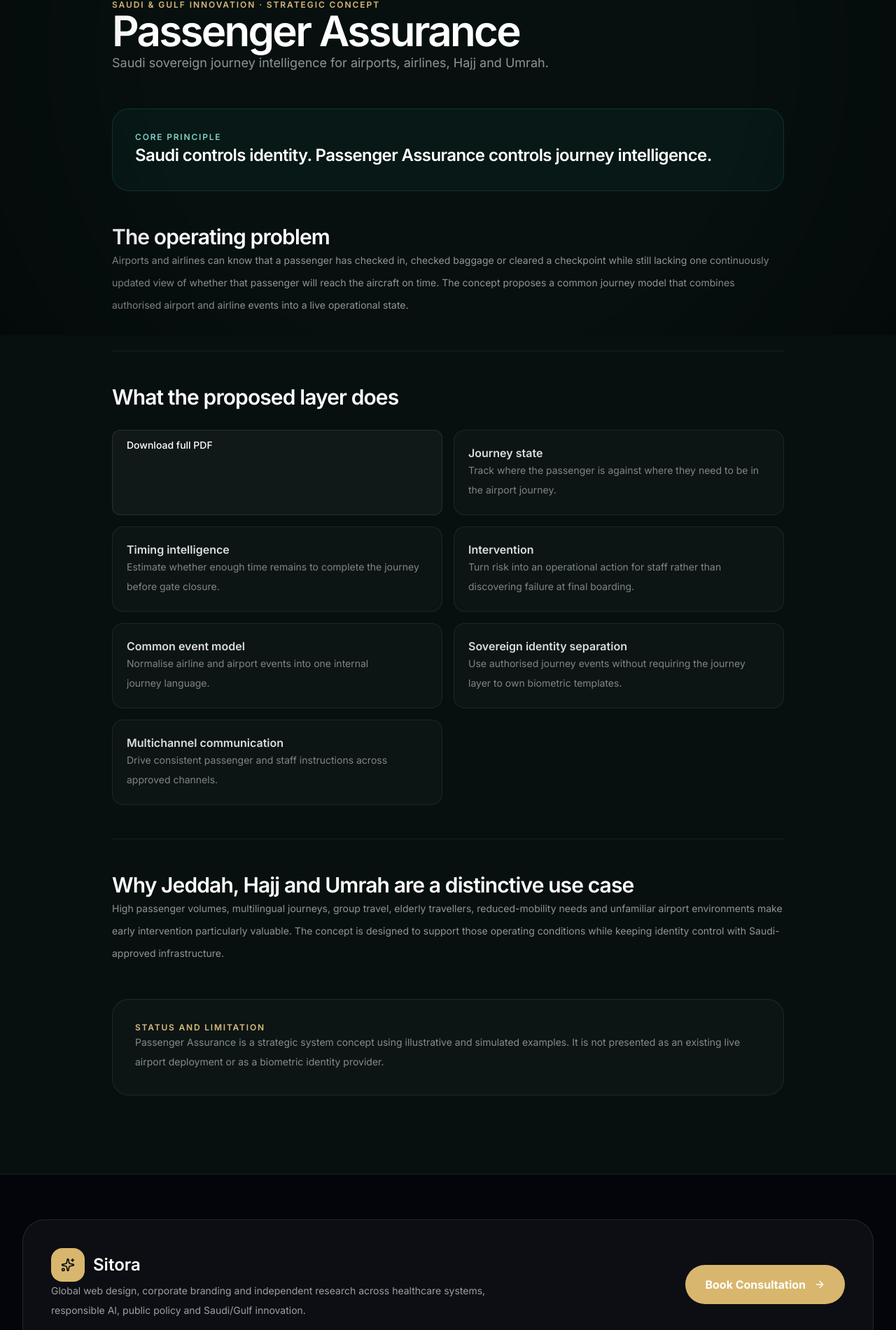
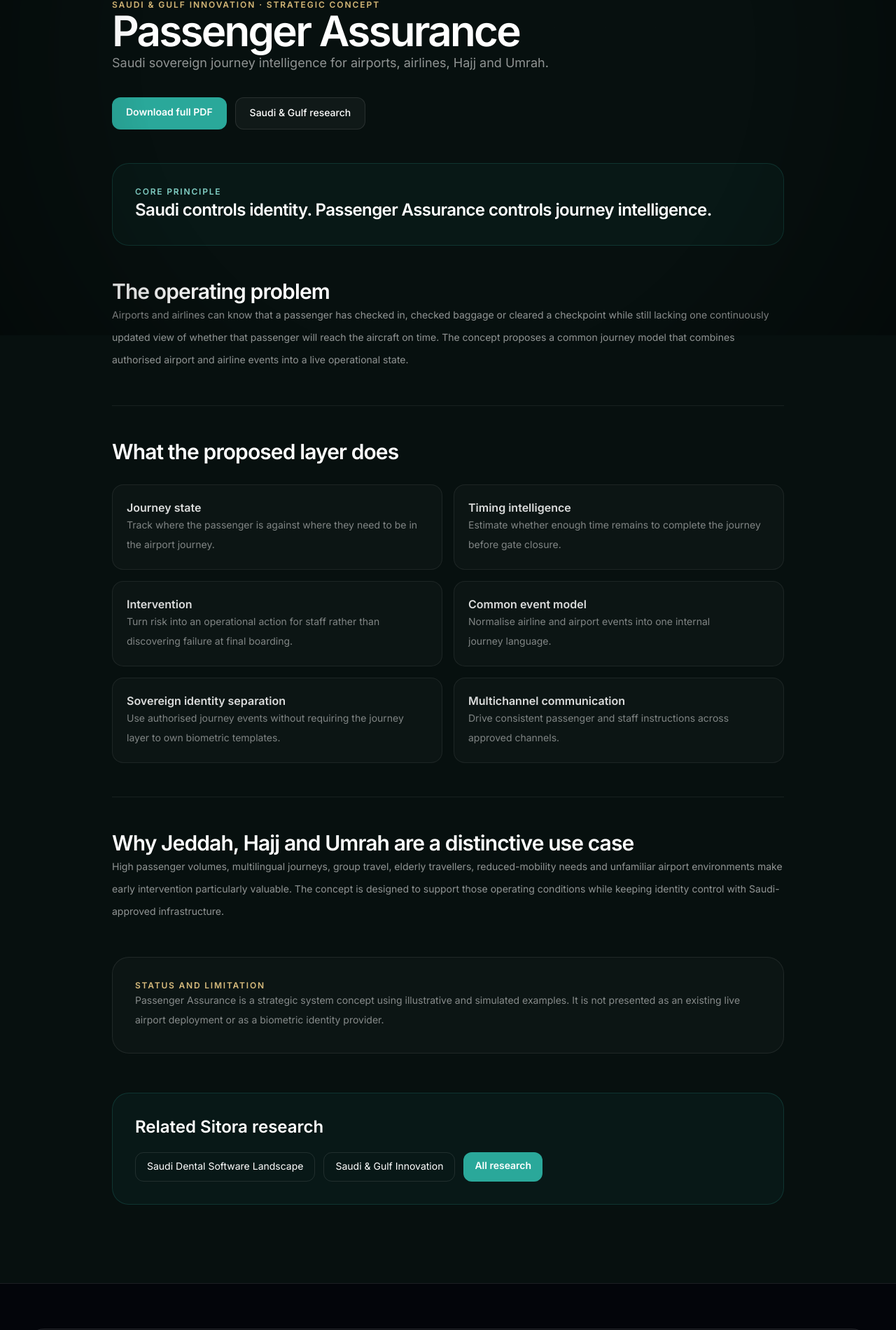
Before and after one commit to Nylon1/SitoraBrandingagency, a Next.js app: page /research/passenger-assurance-saudi in a window 1280 px wide. Shown: the part 321-2221 px from the top of the page at 70% size. Built offline with nearby package versions, Linux system fonts and the light colour scheme; a web font is replaced by a local one.

Commit message:
Add structured data and social SEO to Passenger Assurance research

```diff
--- a/app/research/passenger-assurance-saudi/page.tsx
+++ b/app/research/passenger-assurance-saudi/page.tsx
@@ -1,45 +1,115 @@
 import type { Metadata } from "next";
 import Link from "next/link";
 
+const title = "Passenger Assurance | Saudi Journey Intelligence";
+const description =
+  "A strategic concept for Saudi sovereign journey intelligence across airports, airlines, Hajj and Umrah operations.";
+const url = "https://sitora.co.uk/research/passenger-assurance-saudi";
+
 export const metadata: Metadata = {
-  title: "Passenger Assurance | Saudi Journey Intelligence",
-  description: "A strategic concept for Saudi sovereign journey intelligence across airports, airlines, Hajj and Umrah operations.",
+  title,
+  description,
   alternates: { canonical: "/research/passenger-assurance-saudi" },
+  openGraph: {
+    title: "Passenger Assurance",
+    description,
+    url,
+    siteName: "Sitora",
+    type: "article",
+    locale: "en_GB",
+  },
+  twitter: {
+    card: "summary_large_image",
+    title: "Passenger Assurance",
+    description,
+  },
   robots: { index: true, follow: true },
+};
+
+const schema = {
+  "@context": "https://schema.org",
+  "@type": "Article",
+  headline: "Passenger Assurance: Saudi Sovereign Journey Intelligence",
+  description,
+  datePublished: "2026-08-13",
+  dateModified: "2026-08-14",
+  author: { "@type": "Organization", name: "Sitora" },
+  publisher: { "@type": "Organization", name: "Sitora" },
+  mainEntityOfPage: url,
+  url,
+  about: [
+    "Airport operations",
+    "Passenger journey intelligence",
+    "Hajj and Umrah travel",
+    "Saudi digital infrastructure",
+  ],
 };
 
 export default function Page() {
   return (
     <main className="min-h-screen bg-[#07100f] text-white">
+      <script
+        type="application/ld+json"
+        dangerouslySetInnerHTML={{ __html: JSON.stringify(schema) }}
+      />
+
       <div className="mx-auto max-w-5xl px-5 py-20 md:px-8 md:py-28">
-        <Link href="/research" className="text-xs font-semibold uppercase tracking-[0.16em] text-[#7acdc3]">← Sitora Research</Link>
-        <div className="mt-8 text-xs font-semibold uppercase tracking-[0.16em] text-[#d7b978]">Saudi & Gulf innovation · Strategic concept</div>
-        <h1 className="mt-4 text-4xl font-semibold tracking-[-0.045em] md:text-6xl">Passenger Assurance</h1>
-        <p className="mt-5 max-w-4xl text-lg leading-8 text-white/55">Saudi sovereign journey intelligence for airports, airlines, Hajj and Umrah.</p>
+        <Link
+          href="/research"
+          className="text-xs font-semibold uppercase tracking-[0.16em] text-[#7acdc3]"
+        >
+          ← Sitora Research
+        </Link>
+        <div className="mt-8 text-xs font-semibold uppercase tracking-[0.16em] text-[#d7b978]">
+          Saudi & Gulf innovation · Strategic concept
+        </div>
+        <h1 className="mt-4 text-4xl font-semibold tracking-[-0.045em] md:text-6xl">
+          Passenger Assurance
+        </h1>
+        <p className="mt-5 max-w-4xl text-lg leading-8 text-white/55">
+          Saudi sovereign journey intelligence for airports, airlines, Hajj and Umrah.
+        </p>
+
+        <div className="mt-8 flex flex-wrap gap-3">
+          <a
+            href="/downloads/Passenger_Assurance_Sovereign_Biometric_Report_Comms_Update.pdf"
+            target="_blank"
+            rel="noreferrer"
+            className="rounded-xl bg-[#2aa89a] px-5 py-3 text-sm font-semibold text-[#04110f]"
+          >
+            Download full PDF
+          </a>
+          <Link
+            href="/research/saudi-gulf-innovation"
+            className="rounded-xl border border-white/10 bg-white/[0.04] px-5 py-3 text-sm font-medium text-white/70"
+          >
+            Saudi & Gulf research
+          </Link>
+        </div>
 
         <section className="mt-12 rounded-3xl border border-[#2aa89a]/20 bg-[#2aa89a]/[0.05] p-6 md:p-8">
-          <div className="text-xs font-semibold uppercase tracking-[0.15em] text-[#82d0c6]">Core principle</div>
-          <p className="mt-3 text-2xl font-semibold leading-9 tracking-[-0.025em]">Saudi controls identity. Passenger Assurance controls journey intelligence.</p>
+          <div className="text-xs font-semibold uppercase tracking-[0.15em] text-[#82d0c6]">
+            Core principle
+          </div>
+          <p className="mt-3 text-2xl font-semibold leading-9 tracking-[-0.025em]">
+            Saudi controls identity. Passenger Assurance controls journey intelligence.
+          </p>
         </section>
 
         <section className="py-12 text-sm leading-8 text-white/55">
-          <h2 className="mb-5 text-3xl font-semibold tracking-[-0.03em] text-white">The operating problem</h2>
-          <p>Airports and airlines can know that a passenger has checked in, checked baggage or cleared a checkpoint while still lacking one continuously updated view of whether that passenger will reach the aircraft on time. The concept proposes a common journey model that combines authorised airport and airline events into a live operational state.</p>
+          <h2 className="mb-5 text-3xl font-semibold tracking-[-0.03em] text-white">
+            The operating problem
+          </h2>
+          <p>
+            Airports and airlines can know that a passenger has checked in, checked baggage or cleared a checkpoint while still lacking one continuously updated view of whether that passenger will reach the aircraft on time. The concept proposes a common journey model that combines authorised airport and airline events into a live operational state.
+          </p>
         </section>
 
         <section className="border-t border-white/[0.07] py-12">
-          <h2 className="text-3xl font-semibold tracking-[-0.03em]">What the proposed layer does</h2>
+          <h2 className="text-3xl font-semibold tracking-[-0.03em]">
+            What the proposed layer does
+          </h2>
           <div className="mt-7 grid gap-4 md:grid-cols-2">
-
-            <a
-  href="/downloads/Passenger_Assurance_Sovereign_Biometric_Report_Comms_Update.pdf"
-  target="_blank"
-  rel="noreferrer"
-  className="rounded-xl border border-white/10 bg-white/[0.04] px-5 py-3 text-sm font-medium text-white/70 transition hover:bg-white/[0.08] hover:text-white"
->
-  Download full PDF
-</a>
-
             {[
               ["Journey state", "Track where the passenger is against where they need to be in the airport journey."],
               ["Timing intelligence", "Estimate whether enough time remains to complete the journey before gate closure."],
@@ -47,9 +117,12 @@ export default function Page() {
               ["Common event model", "Normalise airline and airport events into one internal journey language."],
               ["Sovereign identity separation", "Use authorised journey events without requiring the journey layer to own biometric templates."],
               ["Multichannel communication", "Drive consistent passenger and staff instructions across approved channels."],
-            ].map(([title, body]) => (
-              <div key={title} className="rounded-2xl border border-white/[0.07] bg-white/[0.025] p-5">
-                <h3 className="font-semibold text-white/85">{title}</h3>
+            ].map(([itemTitle, body]) => (
+              <div
+                key={itemTitle}
+                className="rounded-2xl border border-white/[0.07] bg-white/[0.025] p-5"
+              >
+                <h3 className="font-semibold text-white/85">{itemTitle}</h3>
                 <p className="mt-2 text-sm leading-7 text-white/48">{body}</p>
               </div>
             ))}
@@ -57,13 +130,36 @@ export default function Page() {
         </section>
 
         <section className="border-t border-white/[0.07] py-12 text-sm leading-8 text-white/55">
-          <h2 className="mb-5 text-3xl font-semibold tracking-[-0.03em] text-white">Why Jeddah, Hajj and Umrah are a distinctive use case</h2>
-          <p>High passenger volumes, multilingual journeys, group travel, elderly travellers, reduced-mobility needs and unfamiliar airport environments make early intervention particularly valuable. The concept is designed to support those operating conditions while keeping identity control with Saudi-approved infrastructure.</p>
+          <h2 className="mb-5 text-3xl font-semibold tracking-[-0.03em] text-white">
+            Why Jeddah, Hajj and Umrah are a distinctive use case
+          </h2>
+          <p>
+            High passenger volumes, multilingual journeys, group travel, elderly travellers, reduced-mobility needs and unfamiliar airport environments make early intervention particularly valuable. The concept is designed to support those operating conditions while keeping identity control with Saudi-approved infrastructure.
+          </p>
         </section>
 
         <section className="rounded-3xl border border-white/[0.08] bg-white/[0.025] p-6 md:p-8">
-          <div className="text-xs font-semibold uppercase tracking-[0.15em] text-[#d9bc7d]">Status and limitation</div>
-          <p className="mt-3 text-sm leading-7 text-white/50">Passenger Assurance is a strategic system concept using illustrative and simulated examples. It is not presented as an existing live airport deployment or as a biometric identity provider.</p>
+          <div className="text-xs font-semibold uppercase tracking-[0.15em] text-[#d9bc7d]">
+            Status and limitation
+          </div>
+          <p className="mt-3 text-sm leading-7 text-white/50">
+            Passenger Assurance is a strategic system concept using illustrative and simulated examples. It is not presented as an existing live airport deployment or as a biometric identity provider.
+          </p>
+        </section>
+
+        <section className="mt-14 rounded-3xl border border-[#2aa89a]/20 bg-[#2aa89a]/[0.055] p-6 md:p-8">
+          <h2 className="text-2xl font-semibold">Related Sitora research</h2>
+          <div className="mt-5 flex flex-wrap gap-3">
+            <Link href="/research/saudi-dental-software-landscape-2026" className="rounded-xl border border-white/10 px-4 py-2.5 text-sm text-white/65">
+              Saudi Dental Software Landscape
+            </Link>
+            <Link href="/research/saudi-gulf-innovation" className="rounded-xl border border-white/10 px-4 py-2.5 text-sm text-white/65">
+              Saudi & Gulf Innovation
+            </Link>
+            <Link href="/research" className="rounded-xl bg-[#2aa89a] px-4 py-2.5 text-sm font-semibold text-[#04110f]">
+              All research
+            </Link>
+          </div>
         </section>
       </div>
     </main>
```
